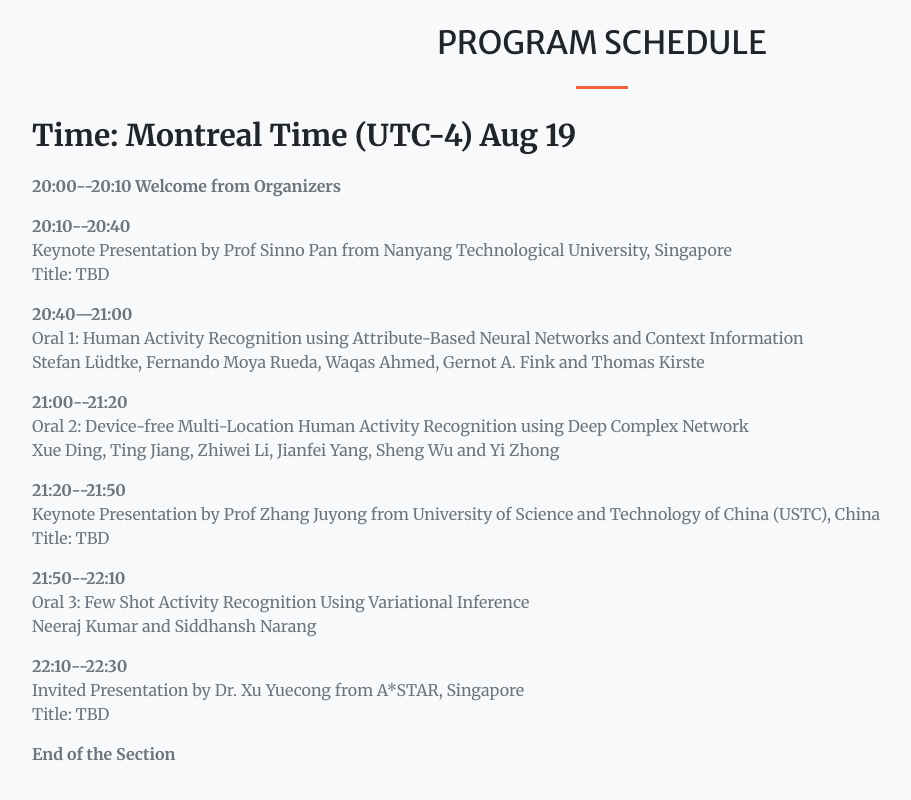
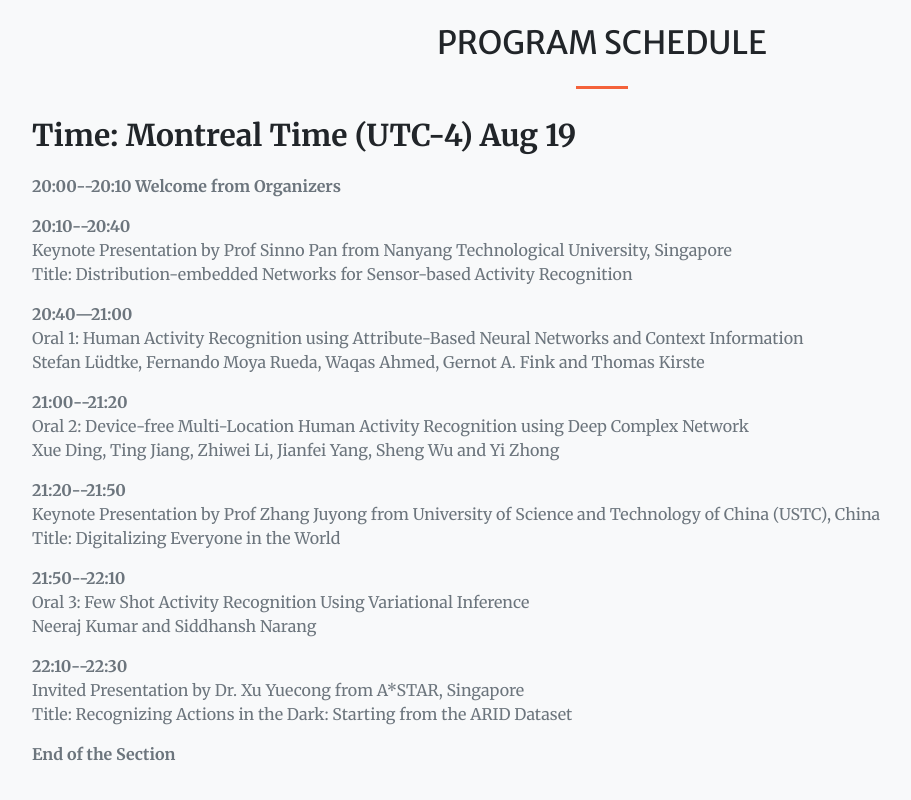
Before and after one commit to sustainai/icdm2022_workshop, a website: page index.html in a window 1280 px wide. Shown: the part 3154-3954 px from the top of the page, without its empty margins (38-949 px from the left). Drawn offline with nearby package versions, Linux system fonts and the light colour scheme.

Commit message:
Update index.html

```diff
--- a/index.html
+++ b/index.html
@@ -151,7 +151,7 @@
 
 		  <div class="row">
 			<p class="text-muted"> <b>20:10--20:40 </b> <br>
-			 Keynote Presentation by Prof Sinno Pan from Nanyang Technological University, Singapore <br> Title: TBD </p>
+			 Keynote Presentation by Prof Sinno Pan from Nanyang Technological University, Singapore <br> Title: Distribution-embedded Networks for Sensor-based Activity Recognition </p>
 
 			<p class="text-muted"> <b>20:40—21:00</b> <br>
 			 Oral 1: Human Activity Recognition using Attribute-Based Neural Networks and Context Information <br>
@@ -163,7 +163,7 @@
 
 			<p class="text-muted"> <b>21:20--21:50 </b> <br>
 			  Keynote Presentation by Prof Zhang Juyong from University of Science and Technology of China (USTC), China <br>
-			 Title: TBD </p>
+			 Title: Digitalizing Everyone in the World </p>
 
 			<p class="text-muted"> <b>21:50--22:10</b> <br>
 			  Oral 3: Few Shot Activity Recognition Using Variational Inference <br>
@@ -173,7 +173,7 @@
                <div class="row">
 			  <p class="text-muted"> <b>22:10--22:30 </b> <br>
 			  Invited Presentation by Dr. Xu Yuecong from A*STAR, Singapore <br>
-			 Title: TBD </p> </div>
+			 Title: Recognizing Actions in the Dark: Starting from the ARID Dataset </p> </div>
 
              <div class="row">
 			  <p class="text-muted"> <b>End of the Section </b> </p>
```
